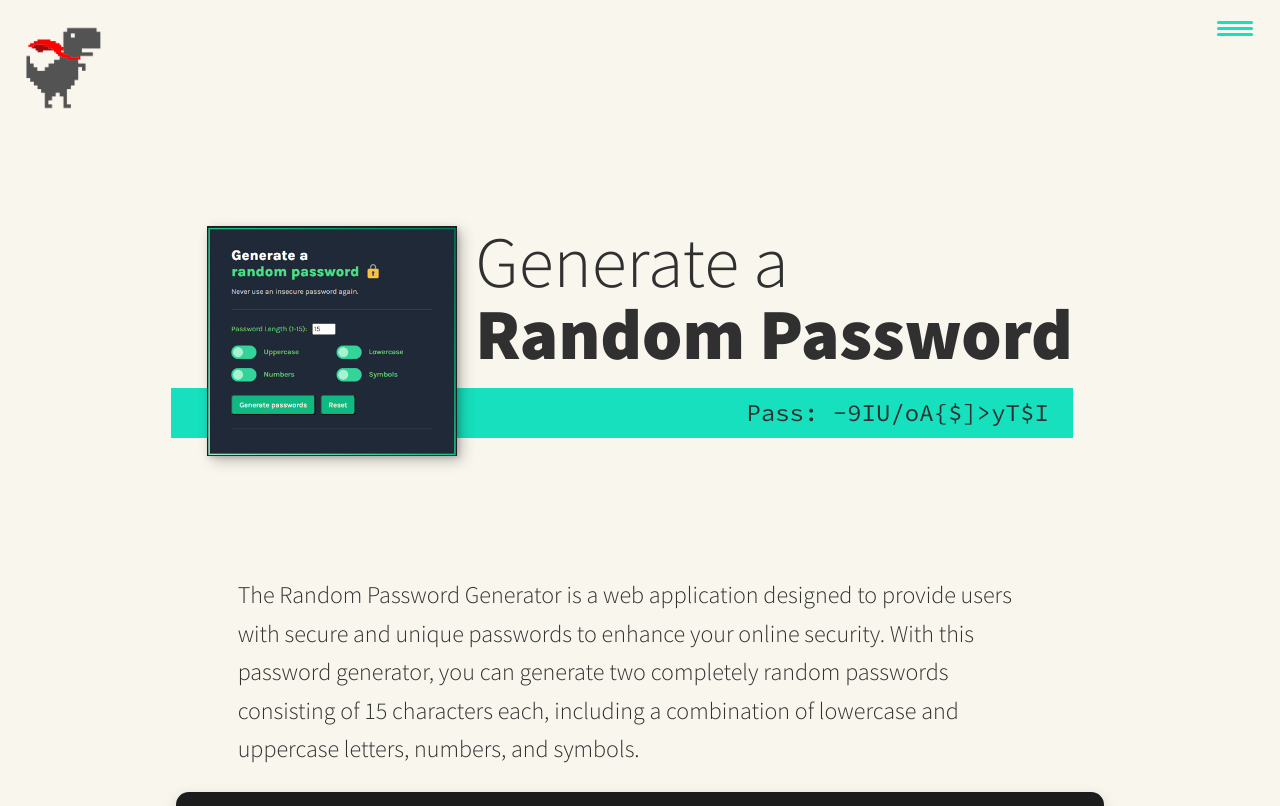
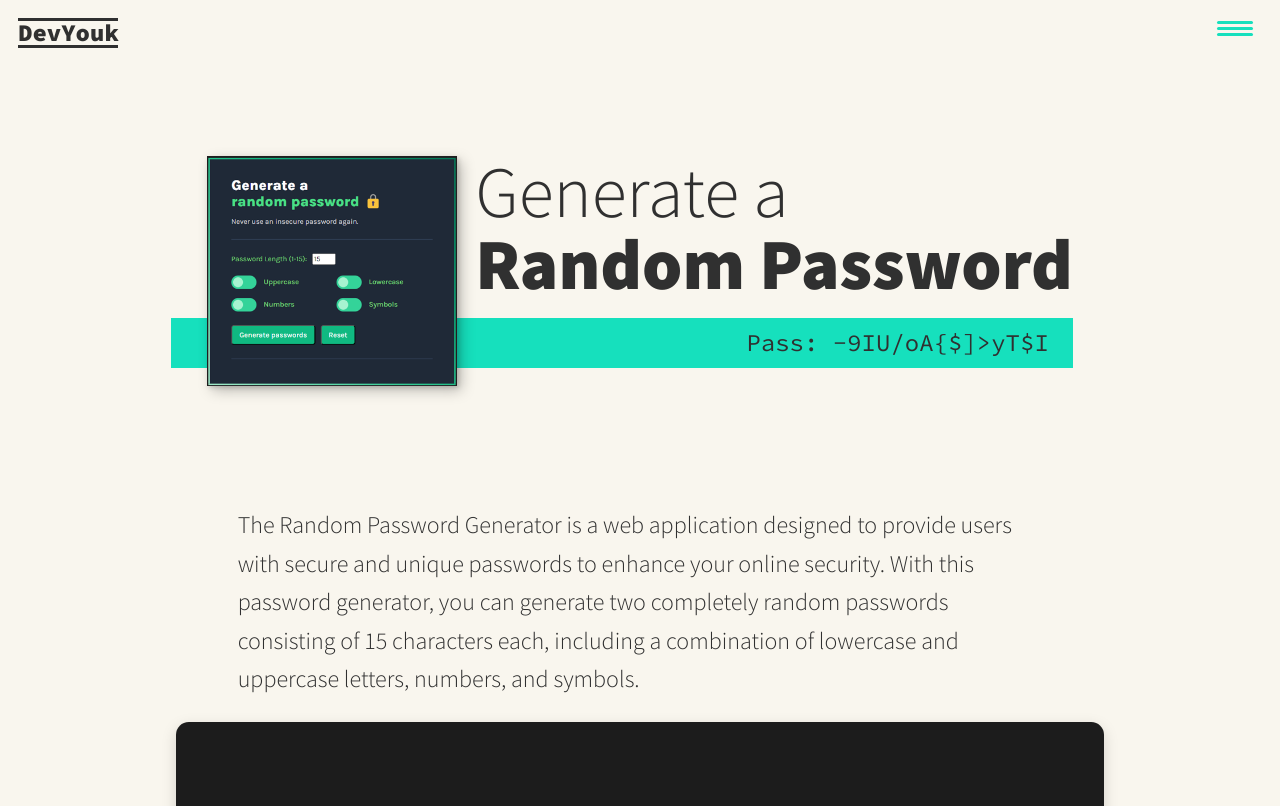
Before and after one commit to Youkwhan/portfolio, a plain HTML site: page portfolio-item-02.html in a window 1280 px wide. Shown: the top 806 px of the page. Drawn offline with nearby package versions, Linux system fonts and the light colour scheme.

Commit message:
Change logo
- Changed the logo to devYouk and gave it some hover features.
- Changed portfolio pictures

```diff
--- a/css/style.css
+++ b/css/style.css
@@ -19,7 +19,7 @@
 	--clr-light: #fff;
 	--clr-dark: #303030;
 	--clr-accent: #16e0bd;
-	--clr-bg: #F9F6EE;
+	--clr-bg: #f9f6ee;
 
 	--fs-h1: 3rem;
 	--fs-h2: 2.25rem;
@@ -147,7 +147,7 @@ strong {
 	background: linear-gradient(
 		0deg,
 		rgb(78, 172, 133) 0%,
-		rgb(22,224,189) 100%
+		rgb(22, 224, 189) 100%
 	);
 	border: none;
 	color: var(--clr-light);
@@ -157,14 +157,13 @@ strong {
 .portfolio-item-btn:before {
 	height: 0%;
 	width: 2px;
- }
- .portfolio-item-btn:hover {
-	box-shadow:  4px 4px 6px 0 rgba(255,255,255,.5),
-					-4px -4px 6px 0 rgba(116, 125, 136, .5),
-	  inset -4px -4px 6px 0 rgba(255,255,255,.2),
-	  inset 4px 4px 6px 0 rgba(0, 0, 0, .4);
- }
-
+}
+.portfolio-item-btn:hover {
+	box-shadow: 4px 4px 6px 0 rgba(255, 255, 255, 0.5),
+		-4px -4px 6px 0 rgba(116, 125, 136, 0.5),
+		inset -4px -4px 6px 0 rgba(255, 255, 255, 0.2),
+		inset 4px 4px 6px 0 rgba(0, 0, 0, 0.4);
+}
 
 /* Typography */
 h1,
@@ -182,6 +181,22 @@ h2 {
 }
 h3 {
 	font-size: var(--fs-h3);
+}
+
+.logo__title {
+	font-family: var(--ff-secondary);
+	color: var(--clr-dark);
+	text-decoration: none;
+}
+
+.logo__title h3 {
+	border-top: 3px solid var(--clr-dark);
+	border-bottom: 3px solid var(--clr-dark);
+	transition: transform 500ms ease;
+}
+
+.logo__title h3:is(:hover, :focus) {
+	transform: scale(1.1);
 }
 
 .section__title {
@@ -618,14 +633,13 @@ header {
 	margin-right: auto;
 }
 
-.portfolio-item-individual img{
+.portfolio-item-individual img {
 	box-shadow: rgba(0, 0, 0, 0.15) 0px 5px 15px 0px;
 	border-radius: 0.8rem;
 }
 
-.portfolio-item--button{
+.portfolio-item--button {
 	width: 90%;
 	margin: 40px auto;
 	text-align: center;
-
 }
--- a/portfolio-item-02.html
+++ b/portfolio-item-02.html
@@ -28,7 +28,7 @@
 		<!-- header/nav section -->
 		<header>
 			<div class="logo">
-				<a href="index.html"> <img src="./images/mylogo.png" alt="" /></a>
+				<a href="#home" class="logo__title"><h3>DevYouk</h3></a>
 			</div>
 			<button class="nav-toggle" aria-label="toggle navigation">
 				<span class="hamburger"></span>
```
Also changed, not shown: index.html (+3 -2 lines), portfolio-item-01.html (+1 -2 lines), 1 other file.
